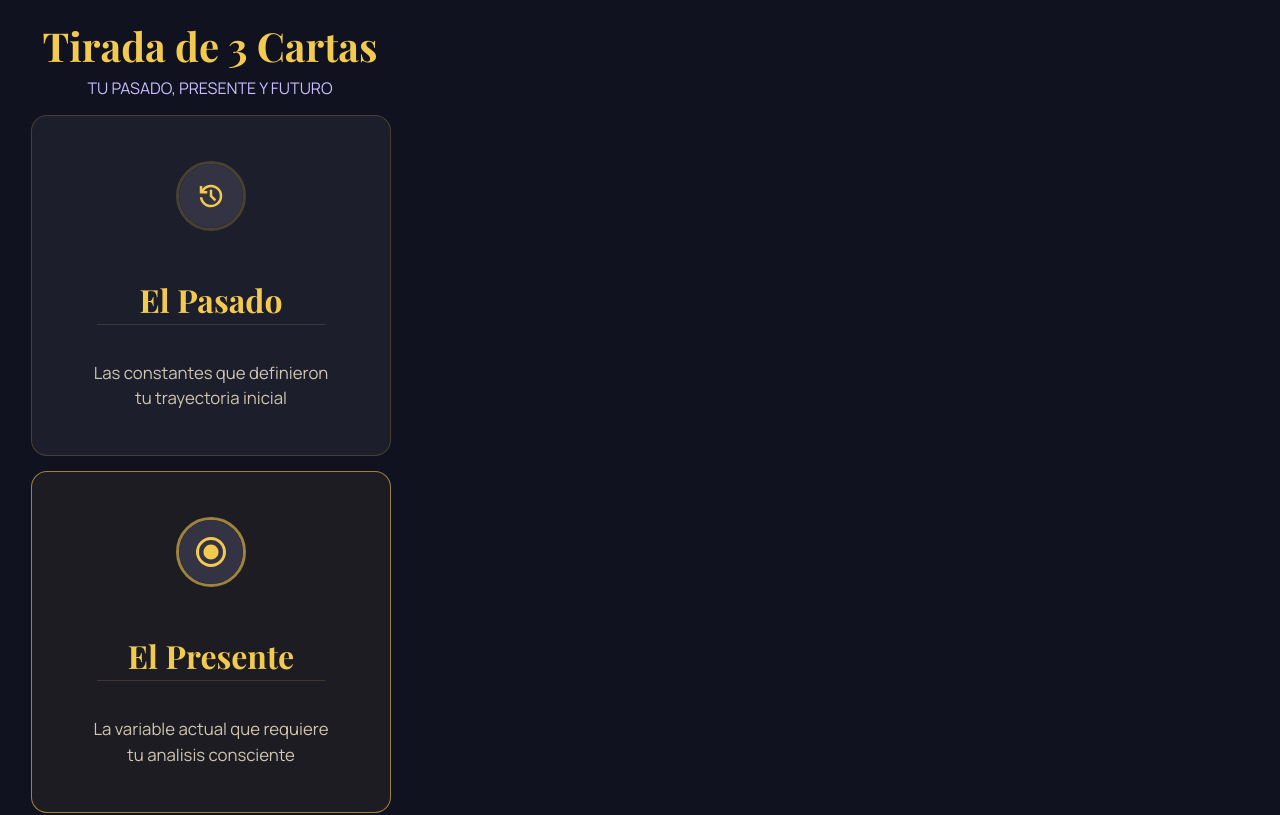
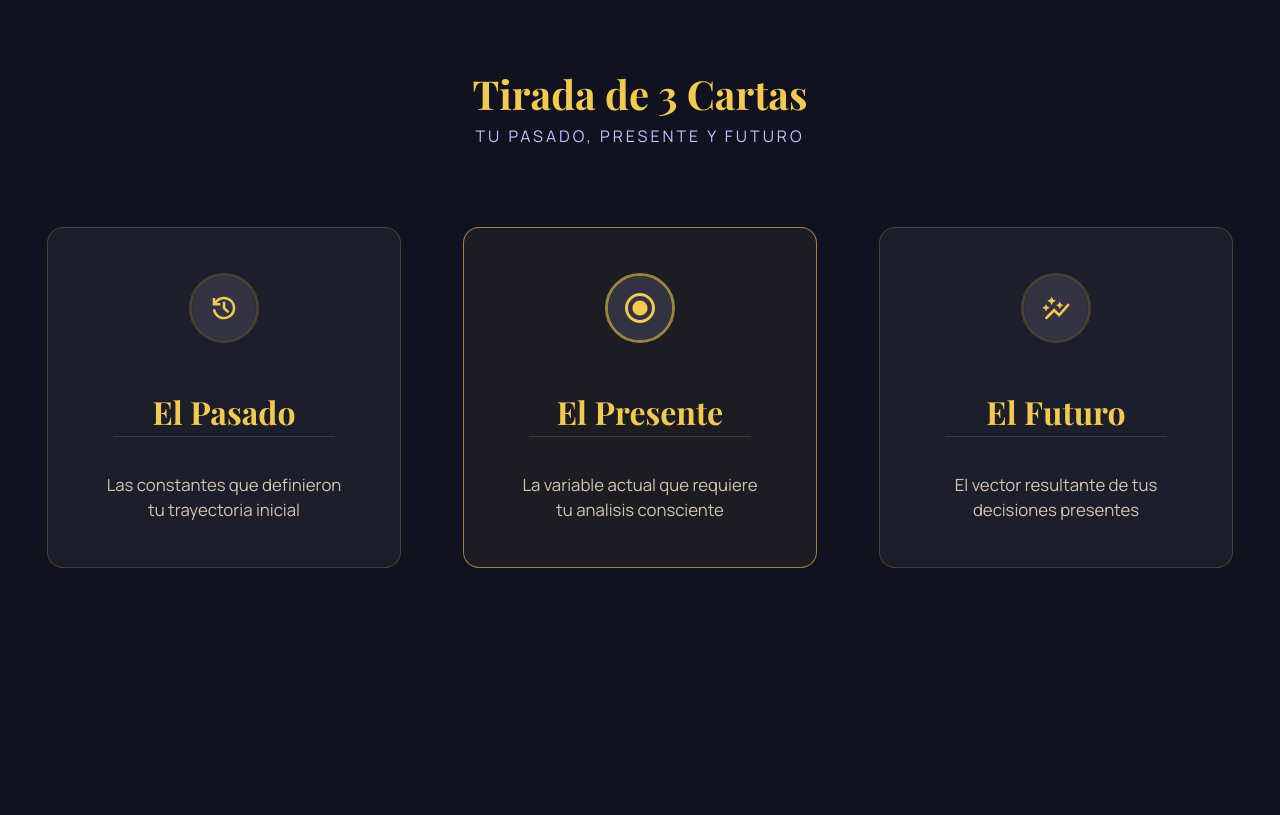
Before and after one commit to FactoriaF5-Tarot-Team1/GoddessesTarot, a React (Vite) app: page / in a window 1280 px wide. Shown: the top 815 px of the page. Built offline with nearby package versions, Linux system fonts and the light colour scheme; a web font is replaced by a local one.

Commit message:
styles: responsive desktop

```diff
--- a/package.json
+++ b/package.json
@@ -15,6 +15,7 @@
     "react": "^19.2.6",
     "react-dom": "^19.2.6",
     "react-router": "^7.15.1",
+    "react-router-dom": "^7.15.1",
     "sass": "^1.99.0"
   },
   "devDependencies": {
--- a/src/components/sectionReadingHome/SectionReadingHome.module.scss
+++ b/src/components/sectionReadingHome/SectionReadingHome.module.scss
@@ -7,14 +7,15 @@
   border-radius: v.$border-rad-card;
   /* CAMBIO: Define el grosor, el estilo y la variable de color */
   border: 1px solid v.$color-card-border;
-  padding: 45px 45px;
+  padding: 45px;
   margin:15px;
   box-sizing: border-box;
   display: flex;
   flex-direction: column;
   align-items: center;
   text-align: center;
-  // box-shadow: 0 10px 30px rgba(0, 0, 0, 0.3);
+  transition: all 0.3s ease;
+
     &:hover {
      background-color: v.$color-card-bg2;
      border: 1px solid v.$color-card-border-selected;
@@ -25,7 +26,7 @@
    }
 }
 
-// este estilo es para poner un card activo por defecto en el componente
+// este estilo es para poner un card activo por defecto y cuando se hace hover en otro card, el card activo se desactiva y se activa el card que se ha hecho hover
 .active {
   background-color: v.$color-card-bg2;
   border: 1px solid v.$color-card-border-selected;
--- a/src/pages/home/Home.jsx
+++ b/src/pages/home/Home.jsx
@@ -17,7 +17,7 @@ function Home() {
       <section className={styles.SectionReading}>
         <h2 className={styles.TitleSectionReading}>Tirada de 3 Cartas</h2>
         <p className={styles.ParagrahSectionReading}>TU PASADO, PRESENTE Y FUTURO</p>
-        <div onMouseLeave={() => setActiveId(2)}>
+        <div className={styles.cardsContainer} onMouseLeave={() => setActiveId(2)}>
         {listSections.map((section,index) =>(
           <SectionReadingHome
             key={section.id}
--- a/src/pages/home/Home.module.scss
+++ b/src/pages/home/Home.module.scss
@@ -8,9 +8,11 @@
   padding: 1rem;
   align-items: center;
   text-align: center;
+  //revisar este margin
+   margin: 0 auto;
 }
 
-.prueba{
+.cardsContainer{
   display: flex;
   flex-direction: column;
   align-items: center;
@@ -19,3 +21,32 @@
 .ParagrahSectionReading{
   color:v.$color-subtitle;
 }
+
+/* =========================
+   DESKTOP
+========================= */
+@media screen and (min-width: 1024px){
+
+  .SectionReading{
+    max-width: 1400px;
+    padding: 4rem 2rem;
+  }
+
+  // .TitleSectionReading{
+  //   font-size: 4rem;
+  //   margin-bottom: 0.5rem;
+  // }
+
+  .ParagrahSectionReading{
+    margin-bottom: 4rem;
+    letter-spacing: 3px;
+  }
+
+  .cardsContainer{
+    flex-direction: row;
+    justify-content: center;
+    align-items: stretch;
+    gap: 2rem;
+  }
+
+}
```
Also changed, not shown: 1 other file (tests, documents, lock files or other folders). Lines whose indentation alone changed are shown as unchanged.
